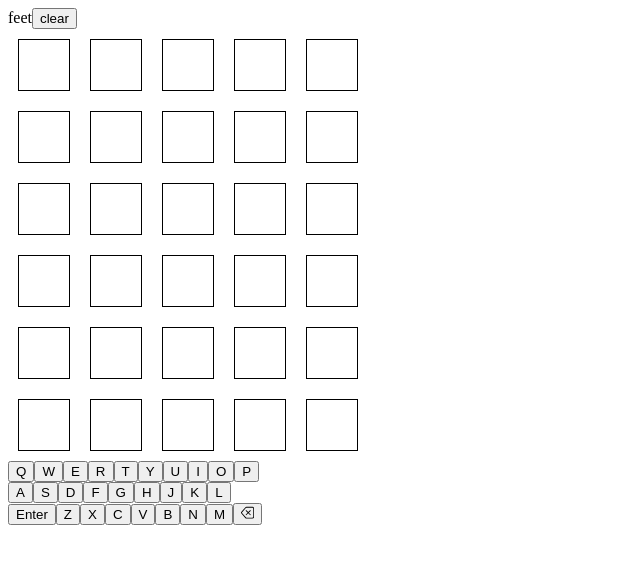
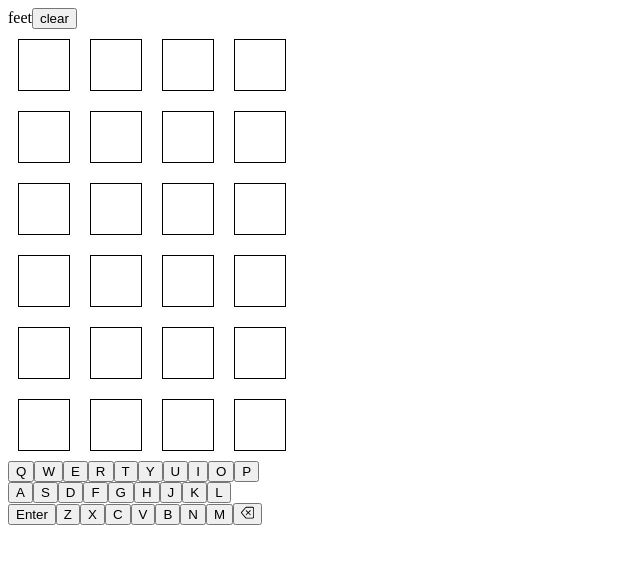
Before and after one commit to rturner1989/Wordle, a React (Create React App) app: page / in a window 1280 px wide. Both pictures are taken after a click on the button "easy". Shown: the top 564 px of the page, without its empty margins (0-640 px from the left). Built offline with nearby package versions, Linux system fonts and the light colour scheme.

Commit message:
Render row based on answer length

```diff
--- a/src/Components/EmptyRow.tsx
+++ b/src/Components/EmptyRow.tsx
@@ -7,11 +7,9 @@ interface props {
 const EmptyRow: React.FC<props> = ({ gameLength }) => {
     return (
         <div className="row">
-            <div className="rowLetter"></div>
-            <div className="rowLetter"></div>
-            <div className="rowLetter"></div>
-            <div className="rowLetter"></div>
-            <div className="rowLetter"></div>
+            {[...Array(gameLength)].map((i, index) => (
+                <div key={index} className="rowLetter" />
+            ))}
         </div>
     );
 };
```
